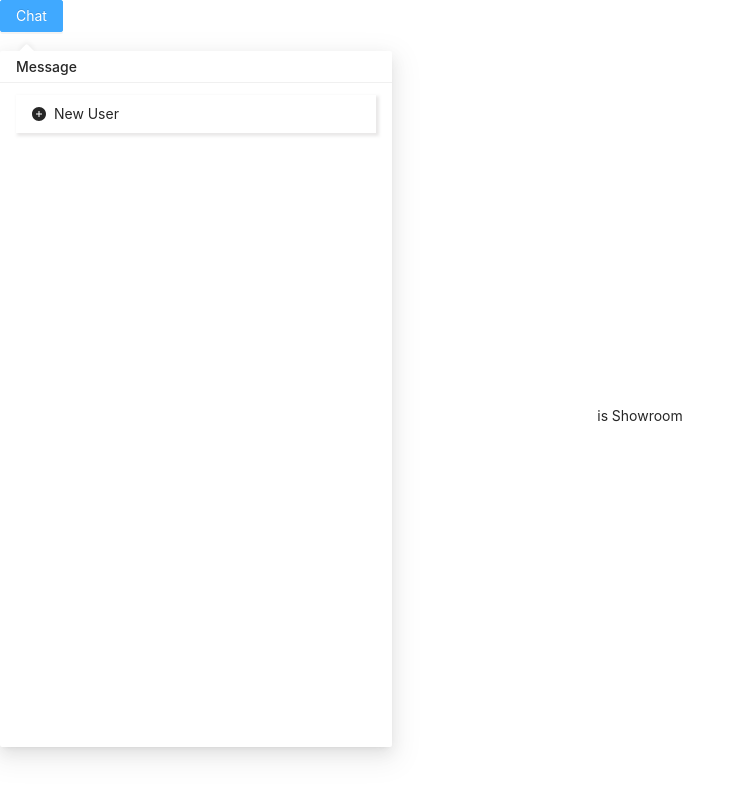
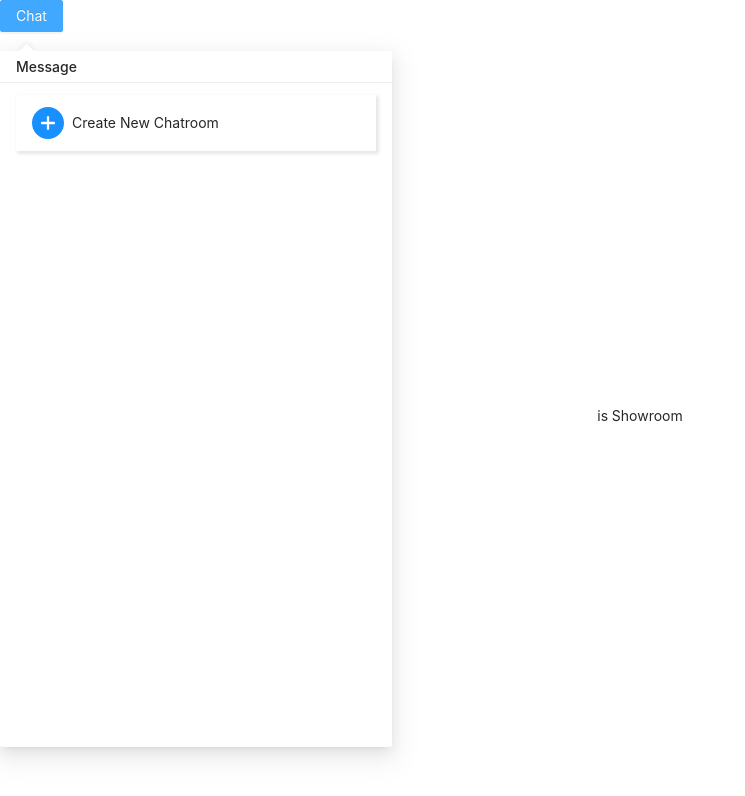
Before and after one commit to thomas8326/myWeb, a React (Create React App) app: page /show-room in a window 1280 px wide. Both pictures are taken after a click on the button "Chat". Shown: the top 796 px of the page, without its empty margins (0-745 px from the left). Built offline with nearby package versions, Linux system fonts and the light colour scheme.

Commit message:
feat: udpate create user new button

```diff
--- /dev/null
+++ b/src/containers/message/create-new-user/create-new-user.tsx
@@ -0,0 +1,15 @@
+import { CheckCircleFilled, CloseCircleFilled, RobotFilled } from '@ant-design/icons';
+import React from 'react';
+
+function CreateNewUser() {
+  return (
+    <div className="flex-row flex-align-center shadow-card">
+      <RobotFilled className="icon-m R-margin-m" />
+      <input className="input-box input-f" />
+      <CheckCircleFilled className="primary icon-m L-margin-m" />
+      <CloseCircleFilled className="primary icon-m L-margin-m" />
+    </div>
+  );
+}
+
+export default CreateNewUser;
--- /dev/null
+++ b/src/containers/message/create-new-user/create-user-button.tsx
@@ -0,0 +1,17 @@
+import React, { useState } from 'react';
+import { PlusCircleFilled } from '@ant-design/icons';
+
+const CreateNewUserButton: React.FC<any> = ({ children }) => {
+  const [isCreateUser, setIsCreateUser] = useState(false);
+
+  return isCreateUser ? (
+    children
+  ) : (
+    <button type="button" className="flex-row flex-align-center shadow-card" onClick={() => setIsCreateUser(true)}>
+      <PlusCircleFilled className="primary icon-l padding-m" />
+      <span>Create New Chatroom</span>
+    </button>
+  );
+};
+
+export default CreateNewUserButton;
--- a/src/containers/message/message.tsx
+++ b/src/containers/message/message.tsx
@@ -1,13 +1,13 @@
 import React from 'react';
-import { PlusCircleFilled } from '@ant-design/icons';
+import CreateNewUser from 'src/containers/message/create-new-user/create-new-user';
+import CreateNewUserButton from 'src/containers/message/create-new-user/create-user-button';
 
 function Message() {
   return (
     <div className="message-content">
-      <div className="flex-row flex-align-center shadow-card">
-        <PlusCircleFilled className="icon padding-m" />
-        <span>New User</span>
-      </div>
+      <CreateNewUserButton>
+        <CreateNewUser />
+      </CreateNewUserButton>
     </div>
   );
 }
```
